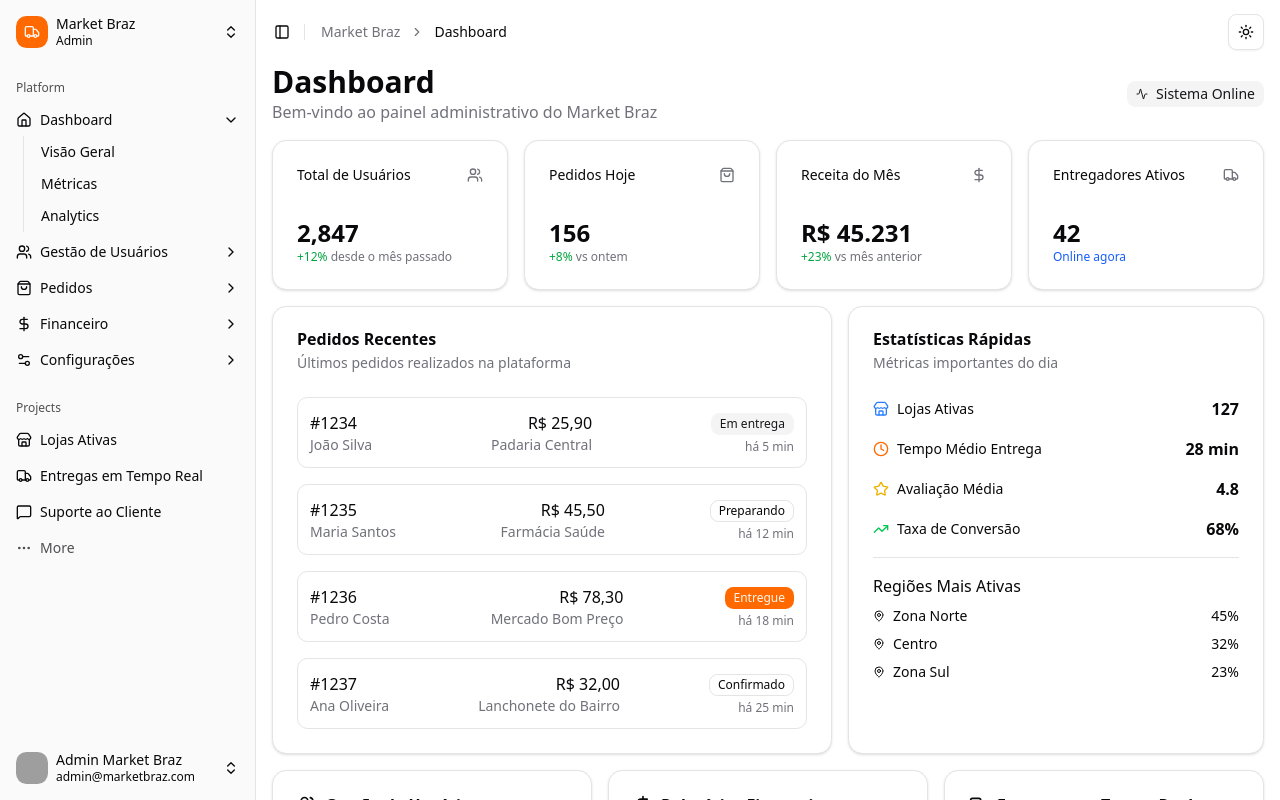
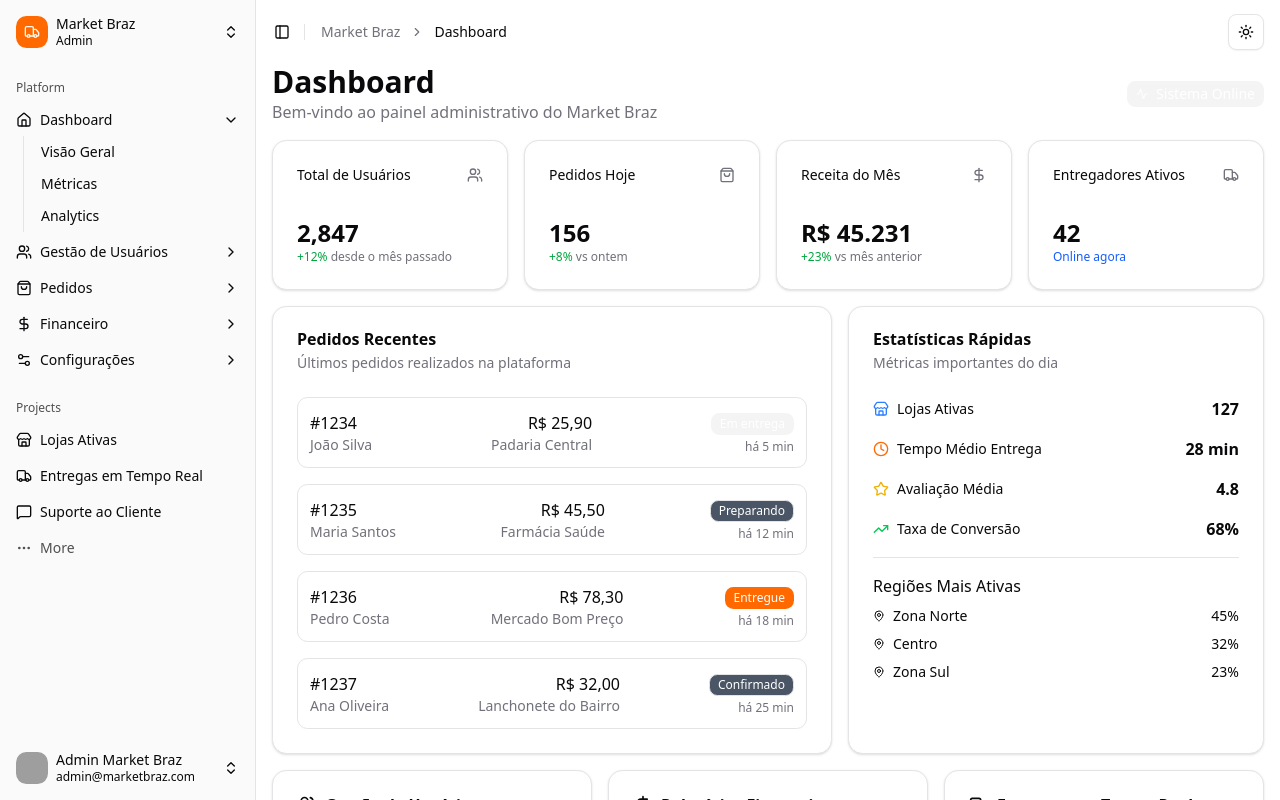
Before and after one commit to projetosdavidsimer/market-braz, a Next.js app: page /dashboard in a window 1280 px wide. Shown: the top 800 px of the page. Built offline with nearby package versions, Linux system fonts and the light colour scheme; grey boxes are pictures that could not be loaded.

Commit message:
fix: definir texto branco para todos os badges
- Adicionar text-white na classe base do badgeVariants
- Forcar text-white em todas as variantes de badge
- Corrigir variante outline com fundo cinza e texto branco
- Garantir contraste adequado em todos os badges

```diff
--- a/src/components/ui/badge.tsx
+++ b/src/components/ui/badge.tsx
@@ -5,18 +5,18 @@ import { cva, type VariantProps } from "class-variance-authority"
 import { cn } from "@/lib/utils"
 
 const badgeVariants = cva(
-  "inline-flex items-center justify-center rounded-md border px-2 py-0.5 text-xs font-medium w-fit whitespace-nowrap shrink-0 [&>svg]:size-3 gap-1 [&>svg]:pointer-events-none focus-visible:border-ring focus-visible:ring-ring/50 focus-visible:ring-[3px] aria-invalid:ring-destructive/20 dark:aria-invalid:ring-destructive/40 aria-invalid:border-destructive transition-[color,box-shadow] overflow-hidden",
+  "inline-flex items-center justify-center rounded-md border px-2 py-0.5 text-xs font-medium w-fit whitespace-nowrap shrink-0 [&>svg]:size-3 gap-1 [&>svg]:pointer-events-none focus-visible:border-ring focus-visible:ring-ring/50 focus-visible:ring-[3px] aria-invalid:ring-destructive/20 dark:aria-invalid:ring-destructive/40 aria-invalid:border-destructive transition-[color,box-shadow] overflow-hidden text-white",
   {
     variants: {
       variant: {
         default:
-          "border-transparent bg-primary text-primary-foreground [a&]:hover:bg-primary/90",
+          "border-transparent bg-primary text-white [a&]:hover:bg-primary/90",
         secondary:
-          "border-transparent bg-secondary text-secondary-foreground [a&]:hover:bg-secondary/90",
+          "border-transparent bg-secondary text-white [a&]:hover:bg-secondary/90",
         destructive:
-          "border-transparent bg-destructive text-destructive-foreground [a&]:hover:bg-destructive/90 focus-visible:ring-destructive/20 dark:focus-visible:ring-destructive/40",
+          "border-transparent bg-destructive text-white [a&]:hover:bg-destructive/90 focus-visible:ring-destructive/20 dark:focus-visible:ring-destructive/40",
         outline:
-          "text-foreground border-border bg-background [a&]:hover:bg-accent [a&]:hover:text-accent-foreground",
+          "text-white border-border bg-gray-600 [a&]:hover:bg-gray-700 [a&]:hover:text-white",
         success:
           "border-transparent bg-green-600 text-white dark:bg-green-700 [a&]:hover:bg-green-700 dark:[a&]:hover:bg-green-800",
         warning:
```
